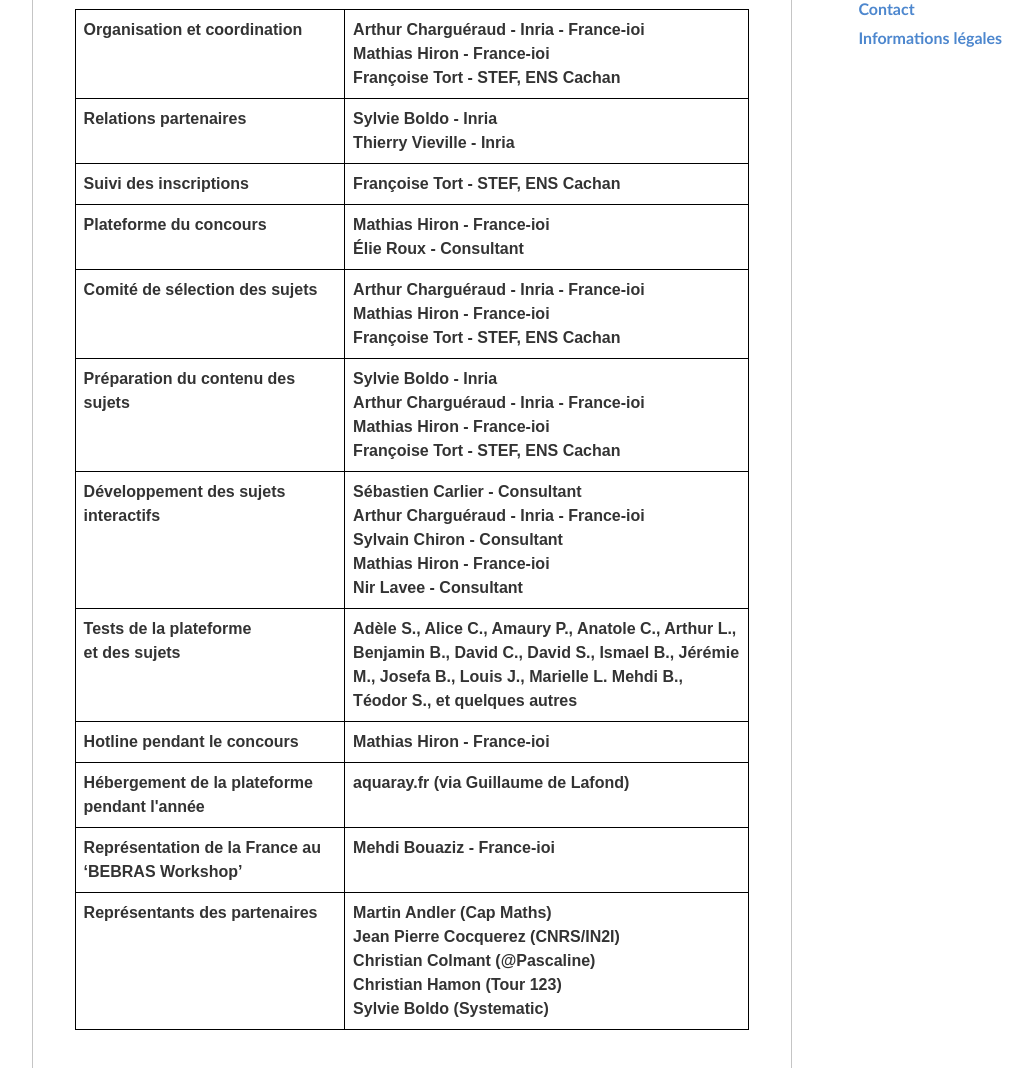
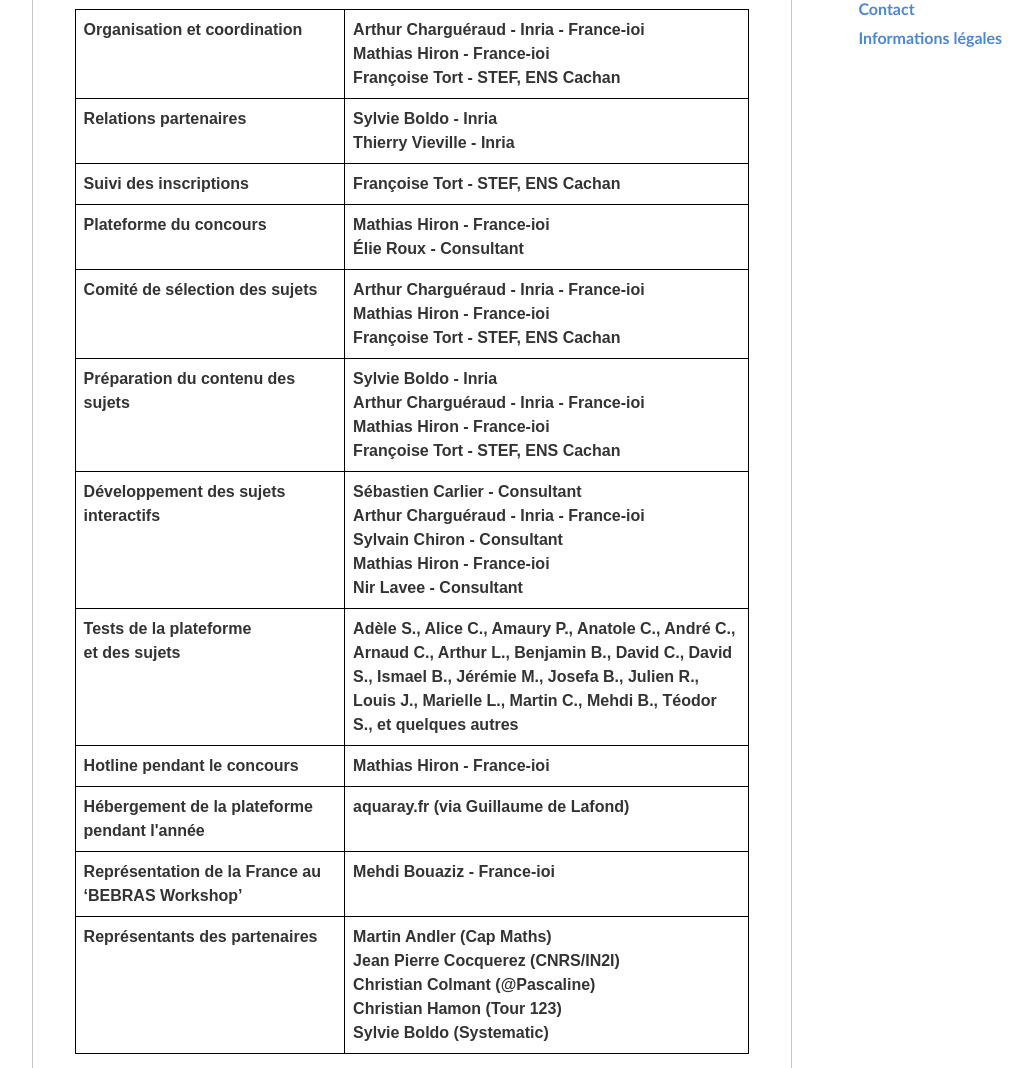
Before and after one commit to France-ioi/castor-informatique.fr, a PHP site: page /organisation.php in a window 1280 px wide. Shown: the part 368-1436 px from the top of the page, without its empty margins (118-1151 px from the left). Run offline with PHP 8.4, Linux system fonts and the light colour scheme; some libraries are stand-ins or nearby versions.

Commit message:
add beta-testers in organisation.php

```diff
--- a/index.php
+++ b/index.php
@@ -86,7 +86,8 @@ Rejoignez-nous sur :
 
    <div style='float:right; text-align: center; margin-left:1em'>
       <span style='font-size: normal'>Nombre de participants au concours Castor</span><br />
-      <a href='resultats.php'><img src='img/participation.png' alt='Cliquez pour accéder aux statistiques détaillées.' width='333' style='margin-top:0.5em' /> </a>
+      <a href='resultats.php'><img src='img/participation.png' alt='Cliquez pour accéder aux statistiques détaillées.' width='340' height='151' style='margin-top:0.5em' /> </a>
+      <!--  -->
    </div>
       <?php //   width='375' height='176' ?>
 
--- a/organisation.php
+++ b/organisation.php
@@ -123,6 +123,8 @@ $(function() {
    Alice C.,
    Amaury P.,
    Anatole C.,
+   André C.,
+   Arnaud C.,
    Arthur L.,
    Benjamin B.,
    David C.,
@@ -130,8 +132,10 @@ $(function() {
    Ismael B.,
    Jérémie M.,
    Josefa B.,
+   Julien R.,
    Louis J.,
-   Marielle L.
+   Marielle L.,
+   Martin C.,
    Mehdi B.,
    Téodor S.,
    et quelques autres
```
